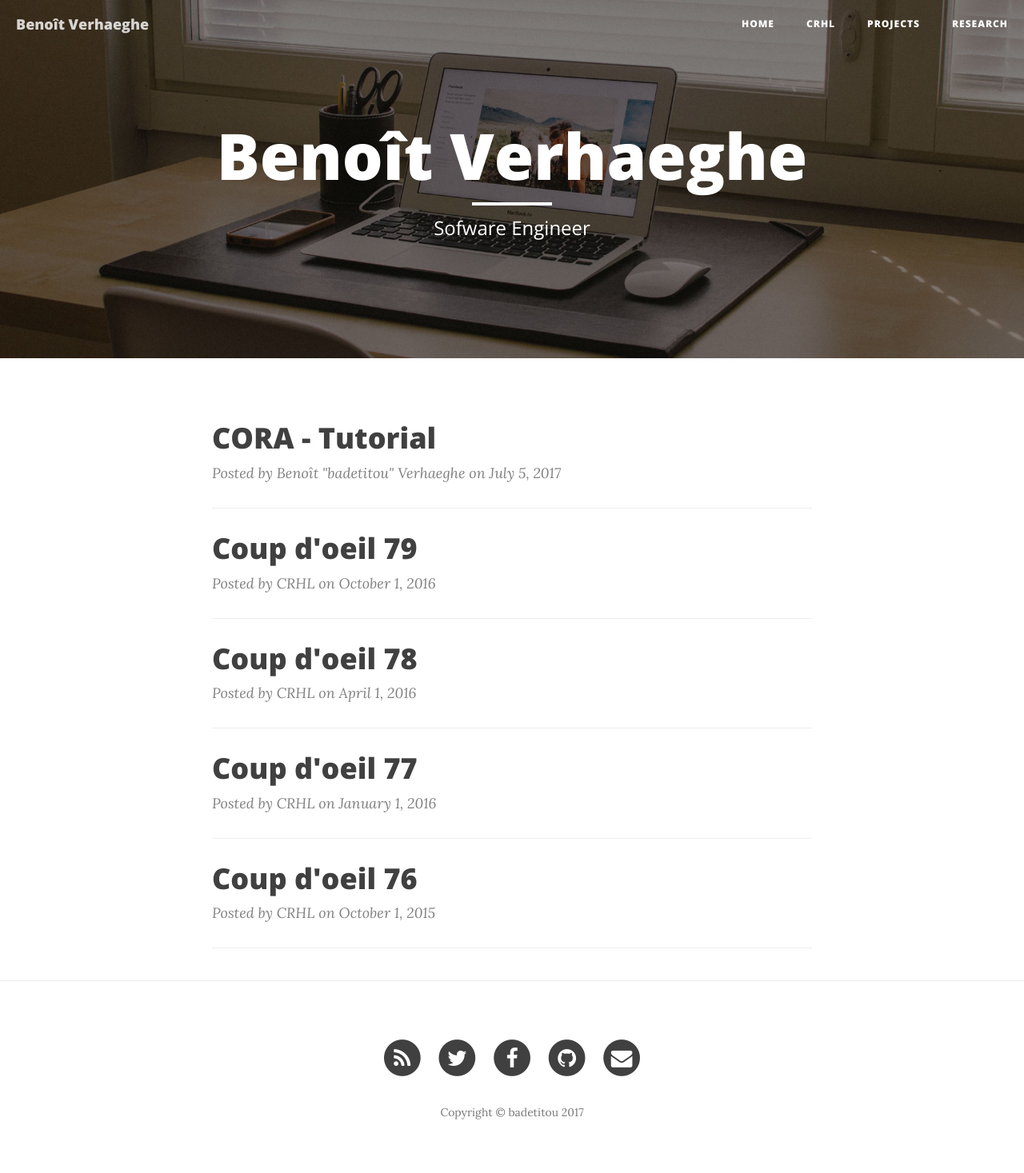
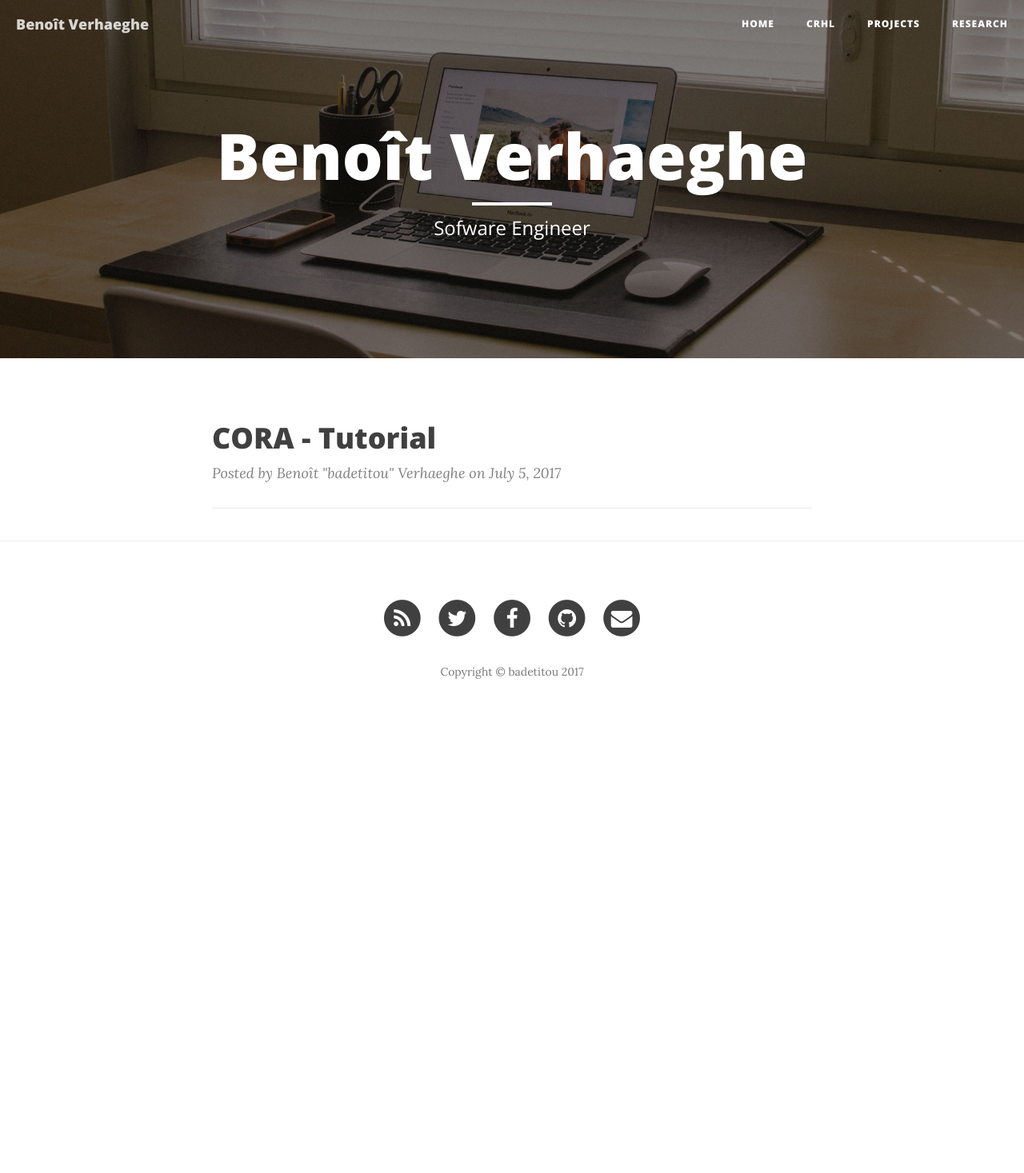
Before and after one commit to badetitou/badetitou.github.io, a Jekyll site: the page built from index.html, in a window 1280 px wide. Shown: the whole page at 80% size. Built offline with Jekyll 4.4.1, drawn with Linux system fonts in a browser that asks for light colours; nearby versions of some CDN libraries; the list of posts is cut into pages by our own code; after the commit the page ends 916 px from its top, so only the background shows below that; some of the changed lines change nothing that is shown.

Commit message:
add filter

```diff
--- a/index.html
+++ b/index.html
@@ -4,6 +4,7 @@ description: "Sofware Engineer"
 ---
 
 {% for post in paginator.posts %}
+{% if post.categories contains 'research' %}
 <div class="post-preview">
     <a href="{{ post.url | prepend: site.baseurl }}">
         <h2 class="post-title">            {{ post.title }}
@@ -17,6 +18,7 @@ description: "Sofware Engineer"
     <p class="post-meta">Posted by {% if post.author %}{{ post.author }}{% else %}{{ site.title }}{% endif %} on {{ post.date | date: "%B %-d, %Y" }}</p>
 </div>
 <hr>
+{% endif %}
 {% endfor %}
 
 <!-- Pager -->
```
